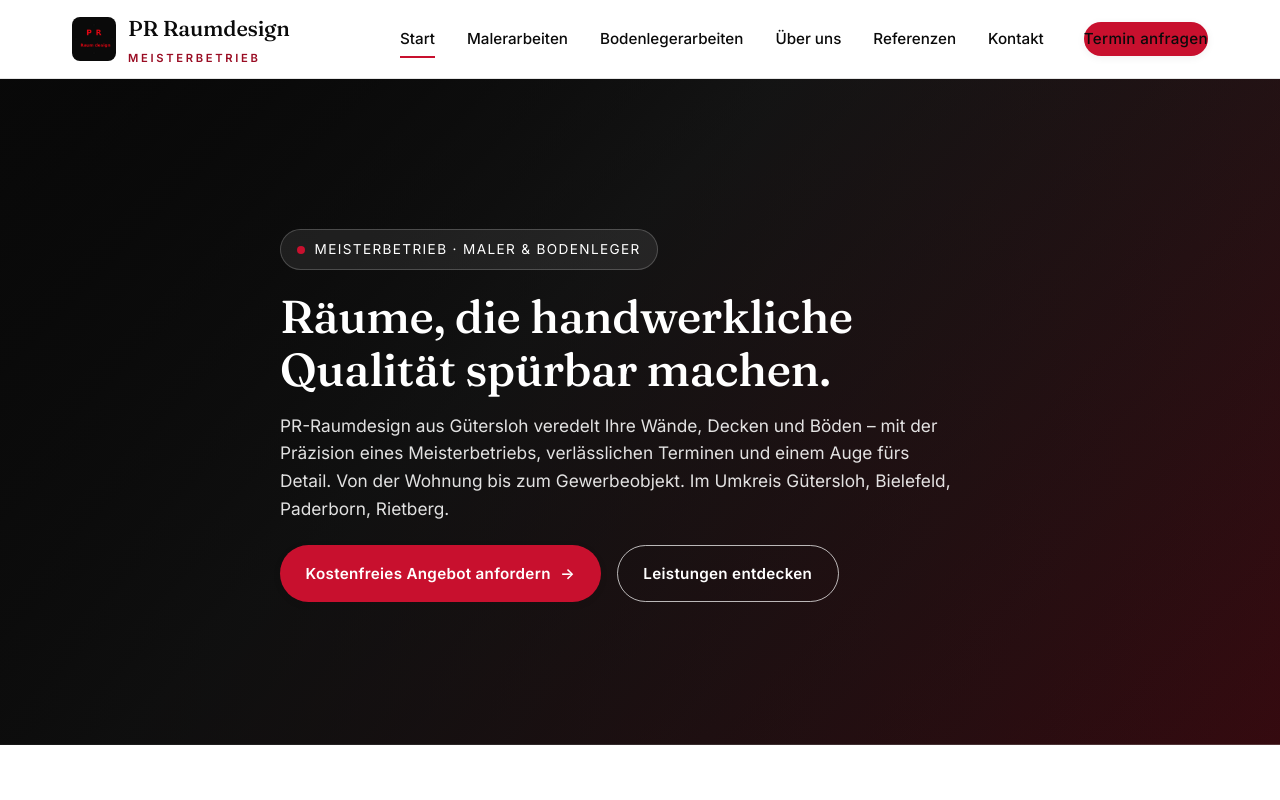
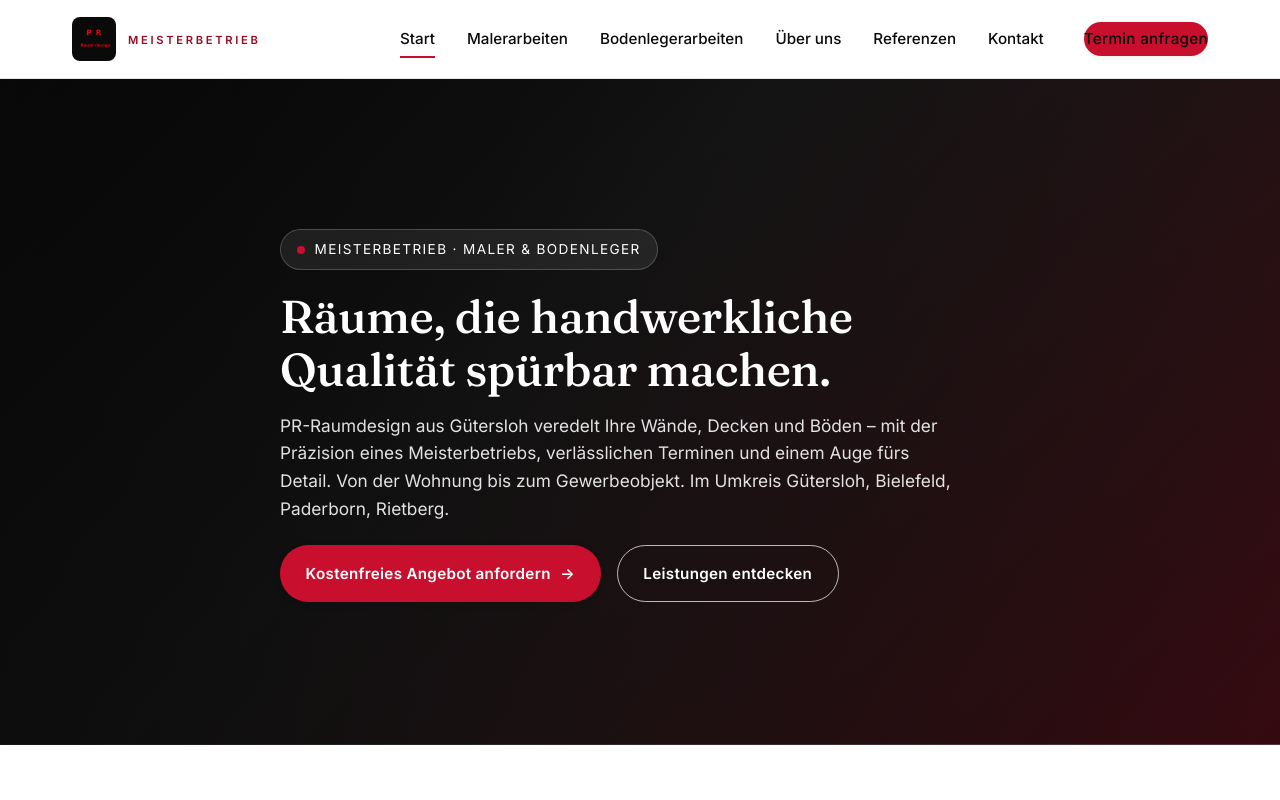
Before and after one commit to da77d/PR, a website: page index.html in a window 1280 px wide. Shown: the top 800 px of the page. Drawn offline with Linux system fonts and the light colour scheme.

Commit message:
Add files via upload

```diff
--- a/index.html
+++ b/index.html
@@ -24,11 +24,8 @@
 <header class="site-header">
   <div class="container">
     <a href="index.html" class="brand" aria-label="Zur Startseite">
-      <img src="images/logo.png" alt="PR Raumdesign Logo" class="brand-mark" width="44" height="44" />
-      <span>
-        PR Raumdesign
-        <span class="brand-sub">Meisterbetrieb</span>
-      </span>
+      <img src="images/logo.png" alt="PR Raumdesign Logo" class="brand-mark" width="52" height="52" />
+      <span class="brand-sub">Meisterbetrieb</span>
     </a>
     <button class="nav-toggle" aria-expanded="false" aria-label="Menü öffnen"><span></span></button>
     <nav class="nav" aria-label="Hauptnavigation">
@@ -243,8 +240,8 @@
     <div class="footer-grid">
       <div>
         <div class="brand" style="color:#fff; margin-bottom:1rem;">
-          <img src="images/logo.png" alt="PR Raumdesign Logo" class="brand-mark" width="44" height="44" />
-          <span>PR Raumdesign<span class="brand-sub">Meisterbetrieb</span></span>
+          <img src="images/logo-light.png" alt="PR Raumdesign Logo" class="brand-mark" width="48" height="48" />
+          <span class="brand-sub">Meisterbetrieb</span>
         </div>
         <p style="color:#b5b5b5;">Ihr Meisterbetrieb für Maler- und Bodenlegerarbeiten in Gütersloh und Umkreis. Handwerkliche Qualität, faire Preise, verlässliche Termine.</p>
       </div>
```
Also changed, not shown: bodenlegerarbeiten.html (+4 -4 lines), datenschutz.html (+4 -4 lines), impressum.html (+4 -4 lines), kontakt.html (+4 -4 lines), malerarbeiten.html (+4 -4 lines), referenzen.html (+4 -4 lines), ueber-uns.html (+4 -4 lines).
